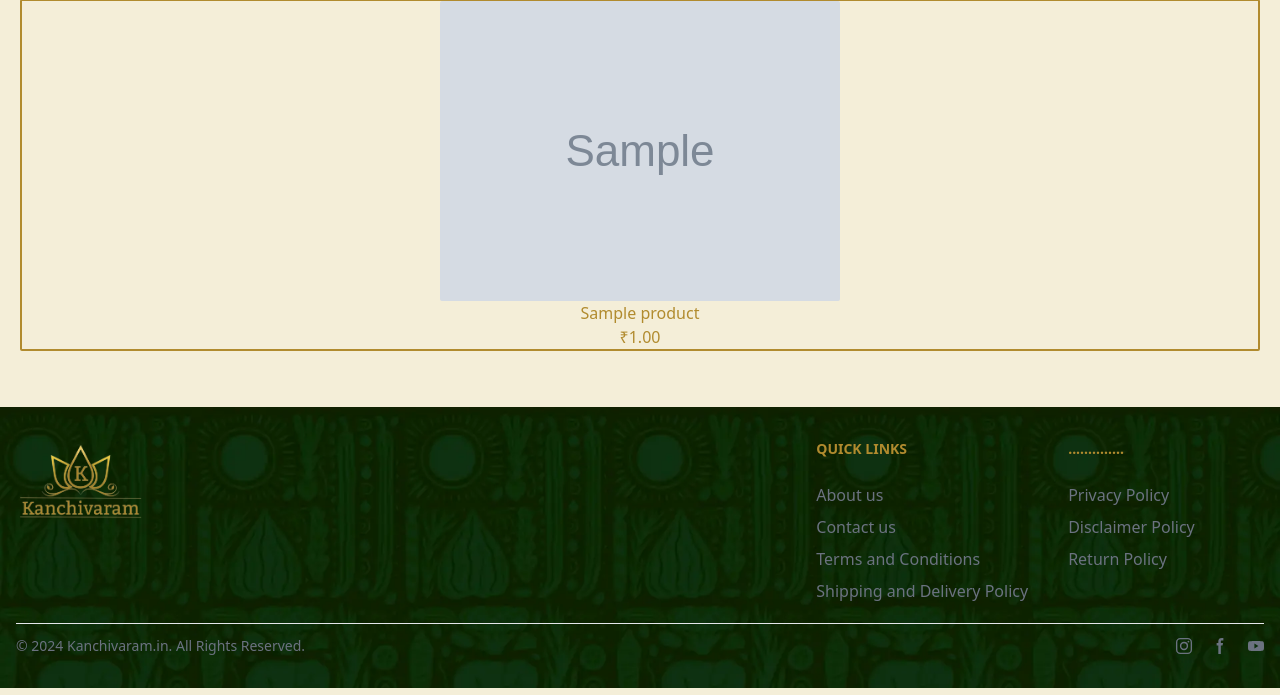
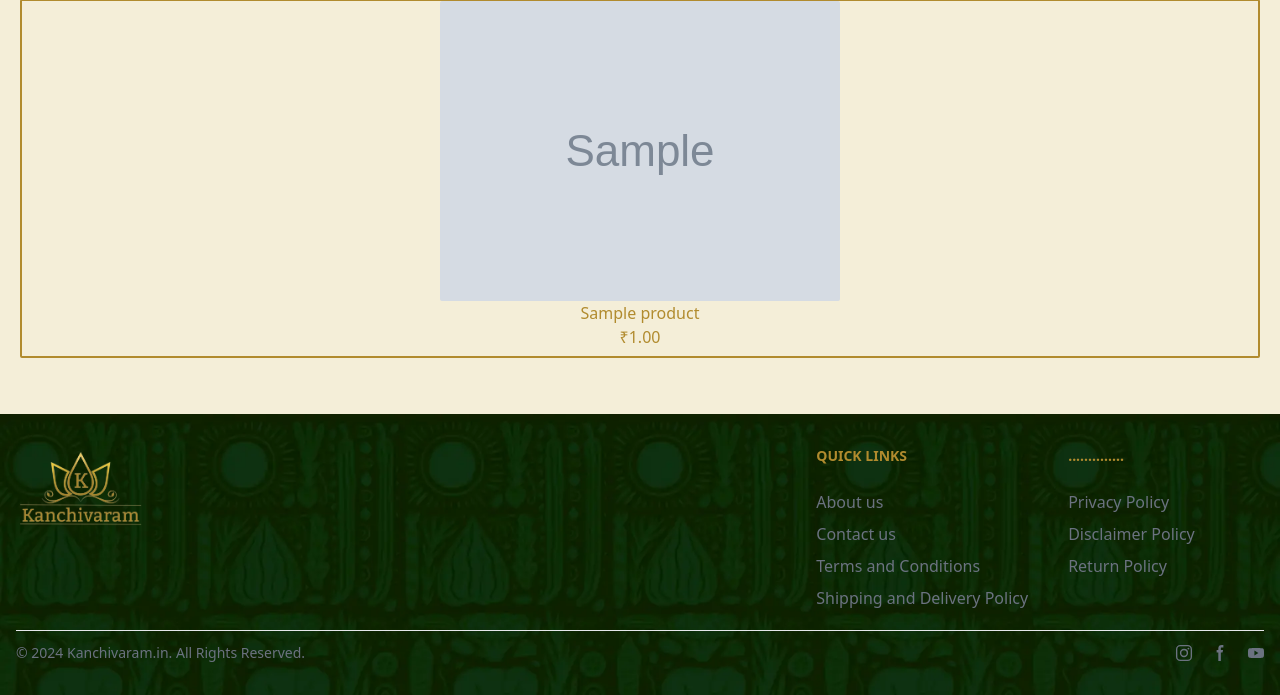
Before and after one commit to VarshaShaheen/Kanchivaram, a Django app: page /product/000/ in a window 1280 px wide. Shown: the part 741-1436 px from the top of the page. Run offline with Django 5.2, Linux system fonts and the light colour scheme; tables that the repository leaves empty hold one stand-in row (values such as "Sample post"); grey boxes marked "Sample" are stand-in pictures; style sheets or scripts are compiled from the project's sources; some libraries are stand-ins or nearby versions.

Commit message:
add to cart optimised

```diff
--- a/static/app/css/input.css
+++ b/static/app/css/input.css
@@ -81,7 +81,7 @@
 }
 
 .carousel-slide {
-  flex: 1 0 15%;
+  flex: 1 0 16%;
   flex-flow: column nowrap;
   display: flex;
   justify-content: center;
--- a/templates/app/product/similiar.html
+++ b/templates/app/product/similiar.html
@@ -6,7 +6,7 @@
             <div class="carousel-slide mx-2 border-2 flex flex-col justify-center rounded-sm items-center border-[#b18b2e] ">
                 <a class="" href="{% url 'product_detail' item.code %}">
                     <img src="{{ item.image_pallu.url }}" alt="" class=" rounded-sm">
-                    <div class="mx-2">
+                    <div class="mx-2 min-h-[55px]">
                         <h1 class="text-center">{{ item.name }}</h1>
                         <h1 class="text-center">₹{{ item.mrp }}</h1>
                     </div>
```
